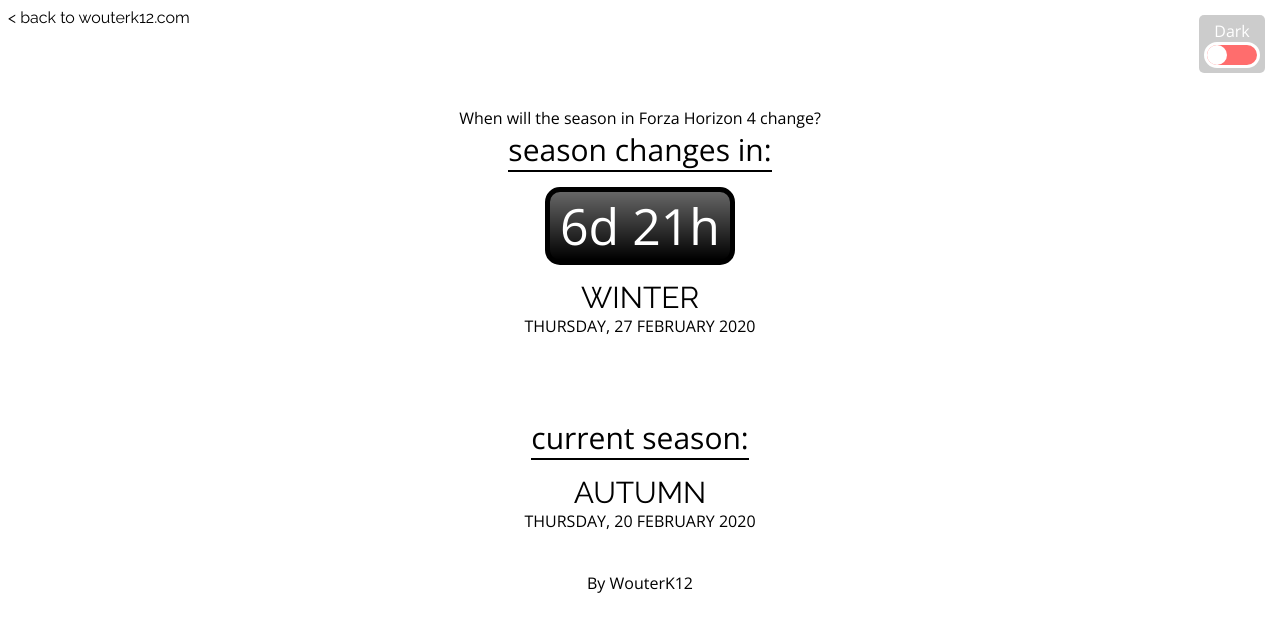
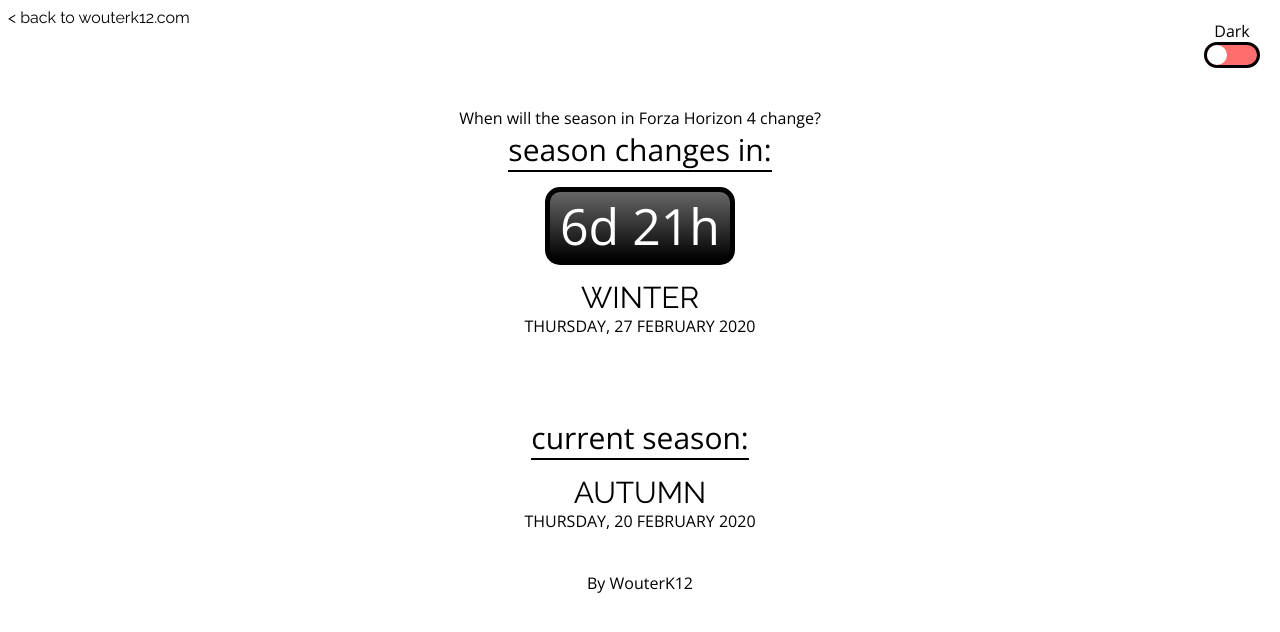
Before and after one commit to WouterK12/forza.wouterk12.com, a plain HTML site: page index.html in a window 1280 px wide. Drawn offline with nearby package versions, Linux system fonts and the light colour scheme.

Commit message:
Updated stylesheet

```diff
--- a/css/styles.css
+++ b/css/styles.css
@@ -36,12 +36,9 @@
   position: absolute;
   top: 0;
   right: 0;
-  color: #fff;
 
   padding: 5px;
   margin: 15px;
-
-  background: rgba(0, 0, 0, 0.2);
 
   border-radius: 5px;
 }
@@ -55,12 +52,14 @@
   background: #ff6d6d;
 
   border-radius: 15px;
-  border: 3px solid white;
+  border: 3px solid black;
 
   transition: background 0.5s;
 }
 .toggle.on .base {
   background: #00da23;
+
+  border: 3px solid white;
 }
 .toggle .base .nob {
   height: 20px;
```
